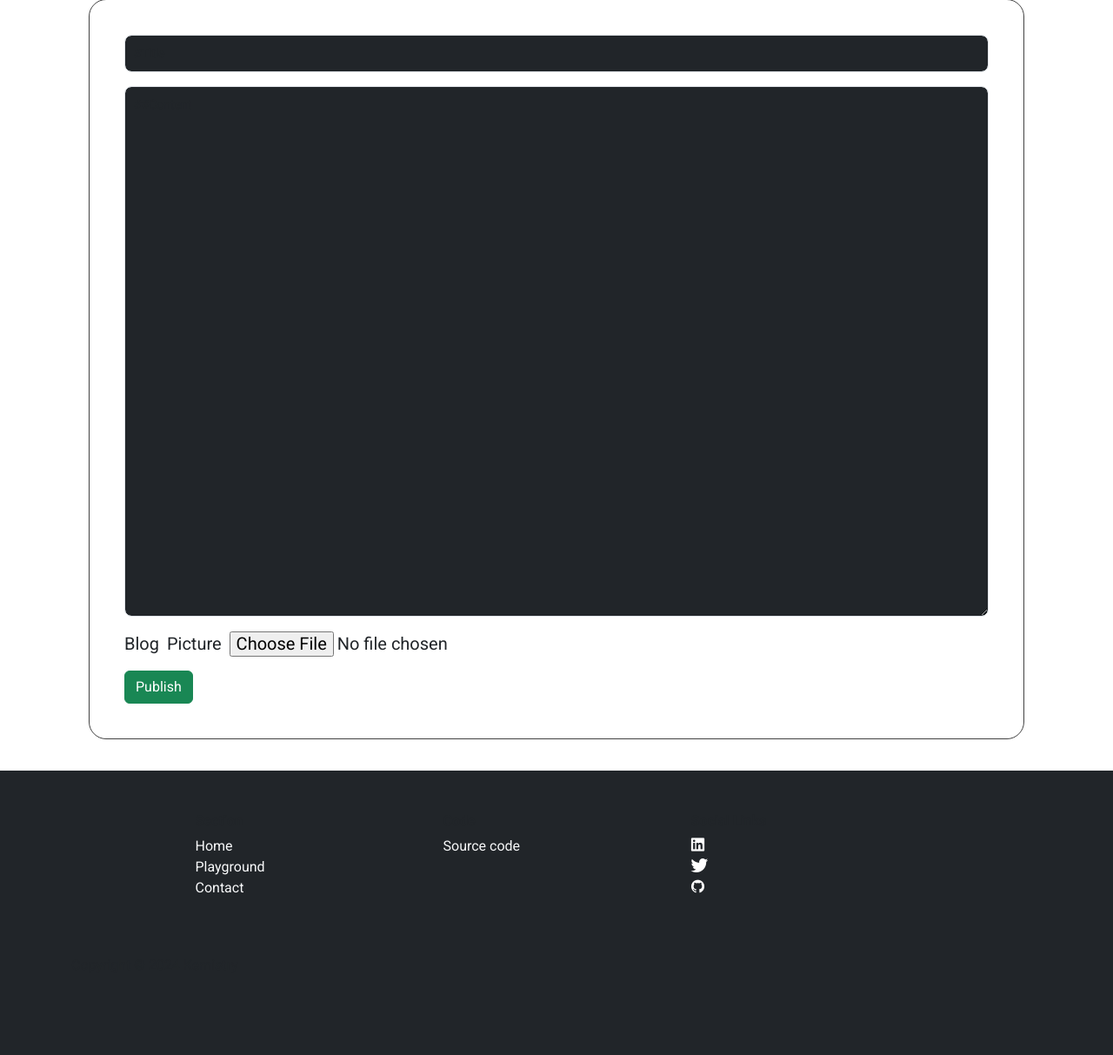
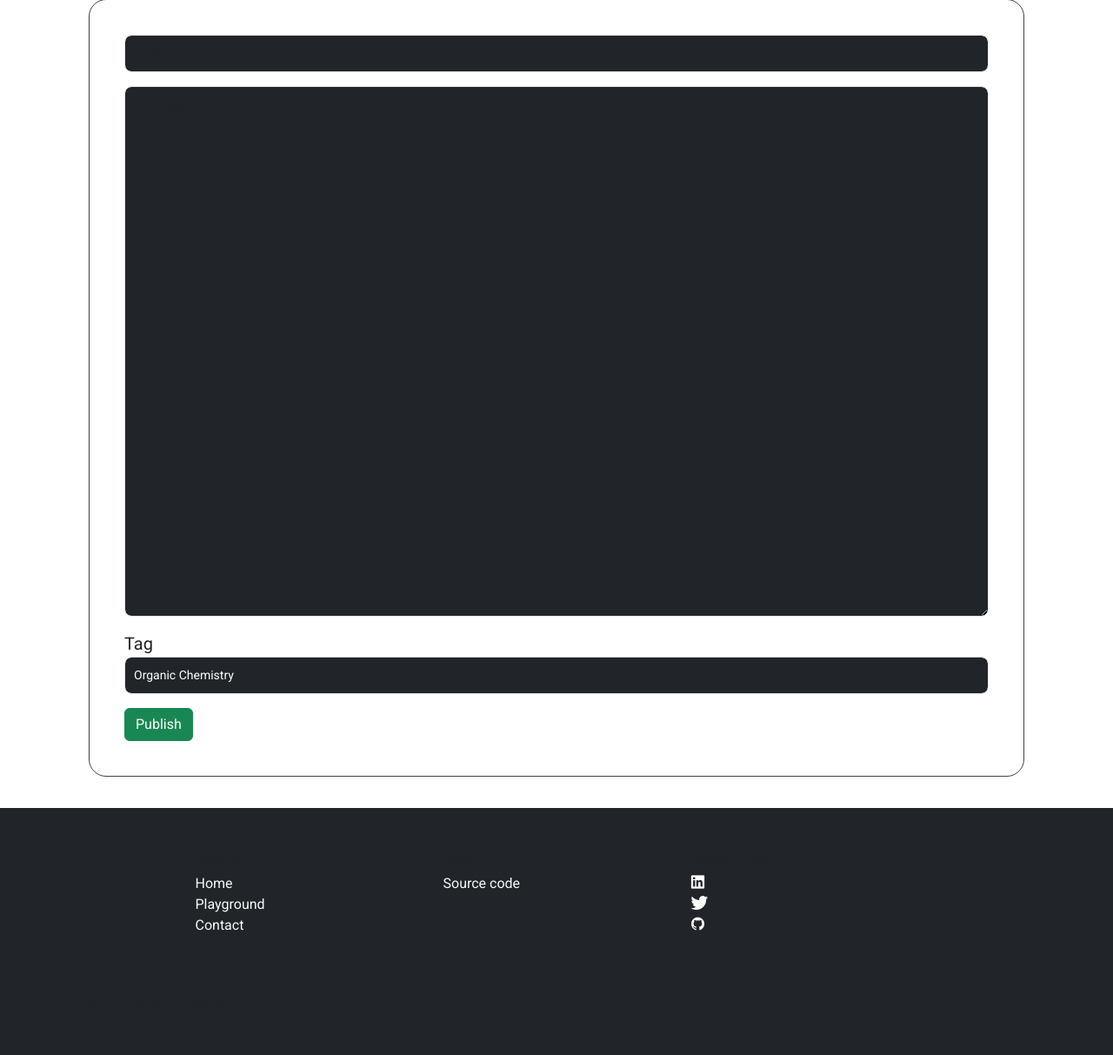
Before and after one commit to kevinkoech357/kemistry, a Flask app: page /write in a window 1280 px wide. Shown: the part 117-1330 px from the top of the page at 87% size. Before the commit the page ends 1144 px from the top, so only its background shows below. Run offline with Flask 3, Linux system fonts and the light colour scheme; the visitor is signed in with stand-in values (Sample User, id 1); data comes from the database, SQL or seed files in the repository; data that the repository does not hold is empty; some libraries are stand-ins or nearby versions.

Commit message:
[Update]: Replace image_url column with tag column which allows users to tag their posts based on the branch of chemistry Update routes to write post to enable post tagging and db persistence after the fact Half the number of pagination pages to 6 Update the BlogPostForm to have a tag dropdown

```diff
--- a/kemistry/forms/form.py
+++ b/kemistry/forms/form.py
@@ -108,9 +108,18 @@ class BlogPostForm(FlaskForm):
     title = StringField("Title", validators=[DataRequired(message="Title is required")])
     content = TextAreaField(
         "Content",
-        validators=[DataRequired(message="Content is required."), validate_min_words],
+        validators=[DataRequired(message="Content is required.")],
     )
-    picture = FileField("Blog Picture")
+    tag_choices = [
+        ("organic", "Organic Chemistry"),
+        ("physical", "Physical Chemistry"),
+        ("inorganic", "Inorganic Chemistry"),
+        ("general", "General Chemistry"),
+        ("medicinal", "Medicinal Chemistry"),
+    ]
+    tag = SelectField(
+        "Tag", choices=tag_choices, validators=[DataRequired(message="Tag is required")]
+    )
     submit = SubmitField("Publish")
 
 
--- a/kemistry/post/routes.py
+++ b/kemistry/post/routes.py
@@ -30,7 +30,10 @@ def write():
         # If the form is submitted and passes validation
         # Create a new Post object and save it to the database
         new_post = Post(
-            title=form.title.data, content=form.content.data, user_id=current_user.id
+            title=form.title.data,
+            content=form.content.data,
+            tag=form.tag.data,
+            user_id=current_user.id,
         )
 
         db.session.add(new_post)
@@ -74,7 +77,7 @@ def show_post(post_id):
 
         # Flash sucess message and refresh page
         flash("Your comment has been submitted successfully!", "success")
-        return redirect(url_for("post1.show_post", post_id=post_id))
+        return redirect(url_for("show_post", post_id=post_id))
 
     return render_template("post.html", post=post, form=form, comments=post.comments)
 
@@ -105,7 +108,10 @@ def edit_post(post_id):
         post_to_edit.content = form.content.data
         db.session.commit()
         flash("Post edited succesfully", "success")
-        return redirect(url_for("user1.home"))
+        return redirect(url_for("post1.show_post", post_id=post_to_edit.id))
+    elif request.method == "GET":
+        form.title.data = post_to_edit.title
+        form.content.data = post_to_edit.content
 
     return render_template(
         "edit_post.html", form=form, post=post_to_edit, content=post_to_edit.content
--- a/kemistry/templates/write_post.html
+++ b/kemistry/templates/write_post.html
@@ -43,8 +43,8 @@ endblock %} {% block content %}
             </div>
 
             <div class="form-group mb-3">
-              {{ form.picture.label }} {{
-              form.picture(class="form-control-file", accept=".jpg, .png") }}
+              {{ form.tag.label }} {{ form.tag(class="form-control text-white
+              bg-dark") }}
             </div>
 
             <button type="submit" class="btn btn-success" id="submit-btn">
--- a/kemistry/user/routes.py
+++ b/kemistry/user/routes.py
@@ -21,7 +21,7 @@ def home():
     """
     page = request.args.get("page", 1, type=int)
 
-    posts = Post.query.order_by(Post.created_at.desc()).paginate(page=page, per_page=12)
+    posts = Post.query.order_by(Post.created_at.desc()).paginate(page=page, per_page=6)
 
     total_posts = Post.query.count()
 
```
Also changed, not shown: kemistry/models/post.py (+5 -5 lines).
